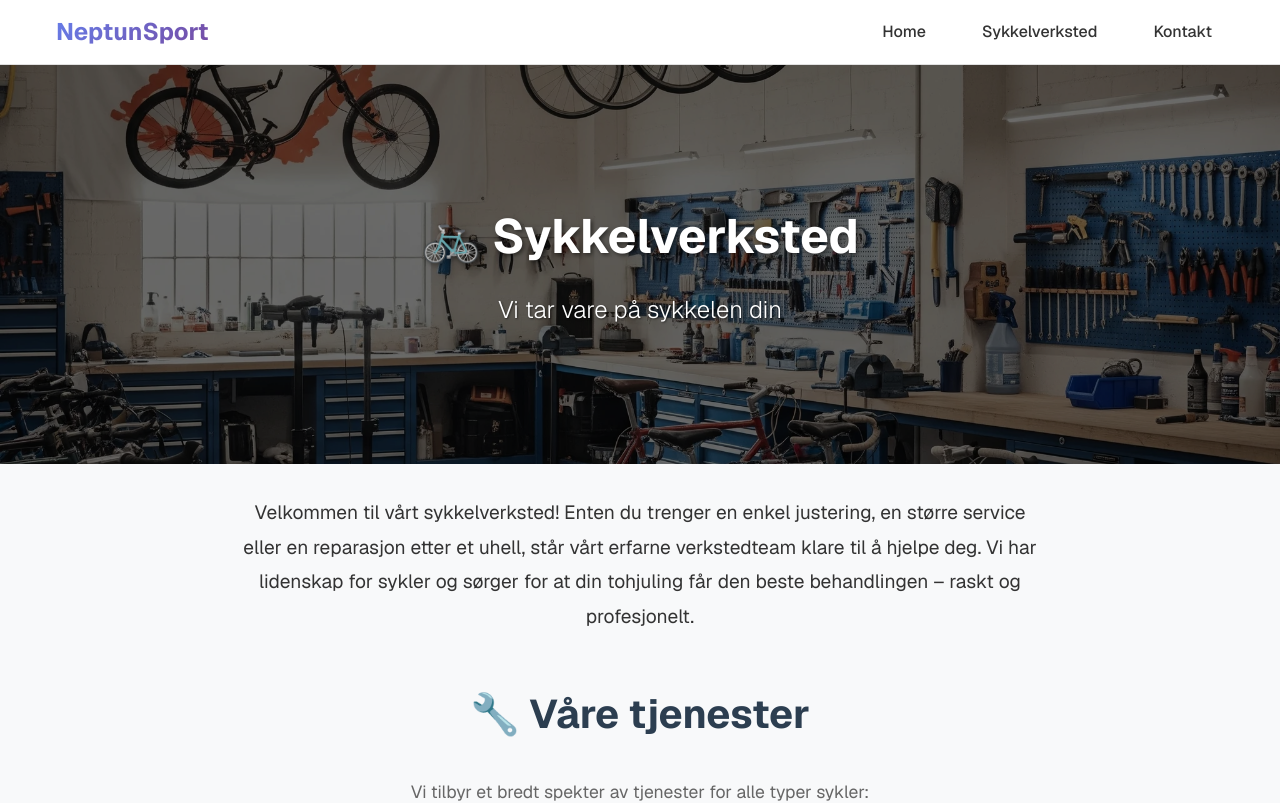
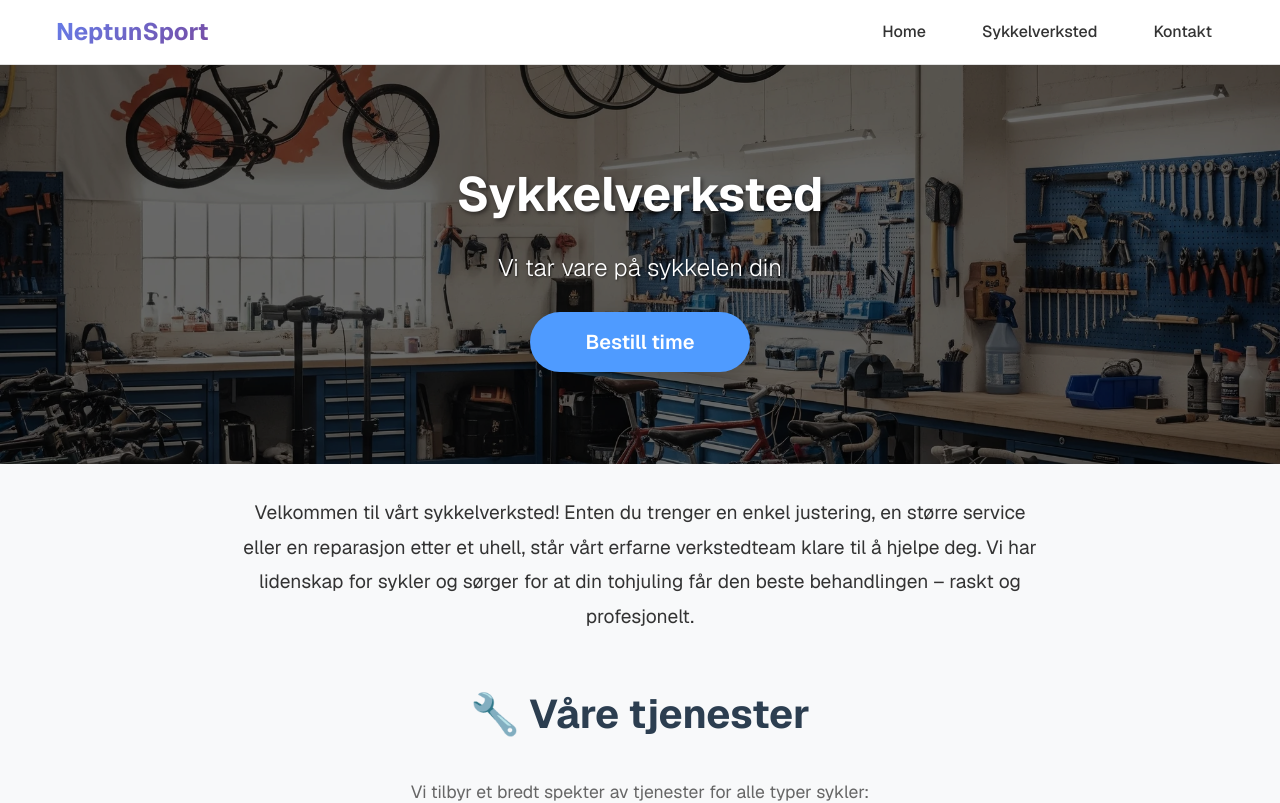
Before and after one commit to ahmet-serdar/neptunsport-singlepage, a Next.js app: page /sykkelverksted in a window 1280 px wide. Shown: the top 803 px of the page. Built offline with nearby package versions, Linux system fonts and the light colour scheme.

Commit message:
adding bestill time button

```diff
--- a/app/sykkelverksted/page.module.css
+++ b/app/sykkelverksted/page.module.css
@@ -242,6 +242,58 @@
   font-size: 1rem;
 }
 
+.bestillTimeCont{
+  width: 100%;
+  padding-left: 10px;
+  padding-right: 10px;
+  min-width: 240px;
+}
+
+.bestillTime{
+  display: inline-flex;
+  align-items: center;
+  justify-content: center;
+  margin-top: 24px;
+  padding: 14px 32px;
+  min-width: 220px;
+
+  background-color: #4F9BFF;
+  color: #ffffff;
+
+  font-size: 20px;
+  font-weight: 600;
+  text-decoration: none;
+
+  border-radius: 9999px;
+  box-shadow: 0 8px 20px rgba(0, 0, 0, 0.15);
+
+  transition:
+    transform 0.2s ease,
+    box-shadow 0.2s ease,
+    background-color 0.2s ease;
+}
+
+.bestillTime:hover {
+  background-color: #3B82F6;
+  transform: translateY(-2px);
+  box-shadow: 0 12px 28px rgba(0, 0, 0, 0.2);
+}
+
+.bestillTime:active {
+  background-color: #2563EB;
+  transform: translateY(0);
+  box-shadow: 0 6px 15px rgba(37, 99, 235, 0.35);
+}
+
+@media (max-width: 768px) {
+  .bestillTime {
+    width: 100%;
+    max-width: 400px;
+    padding: 16px 0;
+    font-size: 17px;
+  }
+}
+
 /* Responsive Design */
 @media (max-width: 768px) {
   .heroTitle {
--- a/app/sykkelverksted/page.tsx
+++ b/app/sykkelverksted/page.tsx
@@ -1,24 +1,33 @@
-'use client';
+'use client'
 
 import Image from 'next/image'
-import styles from './page.module.css';
+import styles from './page.module.css'
 
 export default function SykkelverkstedPage() {
-
   return (
     <div className={styles.container}>
       {/* Hero Image */}
       <div className={styles.heroSection}>
         <Image
-          src="/bike-workshop.webp"
-          alt="Sykkelverksted"
+          src='/bike-workshop.webp'
+          alt='Sykkelverksted'
           className={styles.heroImage}
           width={1200}
           height={600}
         />
         <div className={styles.heroOverlay}>
-          <h1 className={styles.heroTitle}>🚲 Sykkelverksted</h1>
+          <h1 className={styles.heroTitle}>Sykkelverksted</h1>
           <p className={styles.heroSubtitle}>Vi tar vare på sykkelen din</p>
+          <div className={styles.bestillTimeCont}>
+          <a
+            href='https://app.bikefolder.com/customer/invite-book/no?shopId=ea530bfb-efe2-4bc5-8335-7a2d93fad69c&bikeCardId=null'
+            target='_blank'
+            rel='noopener noreferrer'
+            className={styles.bestillTime}
+          >
+            Bestill time
+          </a>
+          </div>
         </div>
       </div>
 
@@ -26,7 +35,11 @@ export default function SykkelverkstedPage() {
       <div className={styles.content}>
         <section className={styles.introSection}>
           <p className={styles.introText}>
-            Velkommen til vårt sykkelverksted! Enten du trenger en enkel justering, en større service eller en reparasjon etter et uhell, står vårt erfarne verkstedteam klare til å hjelpe deg. Vi har lidenskap for sykler og sørger for at din tohjuling får den beste behandlingen – raskt og profesjonelt.
+            Velkommen til vårt sykkelverksted! Enten du trenger en enkel
+            justering, en større service eller en reparasjon etter et uhell,
+            står vårt erfarne verkstedteam klare til å hjelpe deg. Vi har
+            lidenskap for sykler og sørger for at din tohjuling får den beste
+            behandlingen – raskt og profesjonelt.
           </p>
         </section>
 
@@ -40,12 +53,18 @@ export default function SykkelverkstedPage() {
           <div className={styles.servicesGrid}>
             <div className={styles.serviceCard}>
               <h3>Service og vedlikehold</h3>
-              <p>Regelmessig service forlenger levetiden på sykkelen din og gir en tryggere og mer behagelig sykkelopplevelse.</p>
+              <p>
+                Regelmessig service forlenger levetiden på sykkelen din og gir
+                en tryggere og mer behagelig sykkelopplevelse.
+              </p>
             </div>
 
             <div className={styles.serviceCard}>
               <h3>Bremse- og girjustering</h3>
-              <p>Vi sørger for at gir og bremser fungerer som de skal – presist og sikkert.</p>
+              <p>
+                Vi sørger for at gir og bremser fungerer som de skal – presist
+                og sikkert.
+              </p>
             </div>
 
             <div className={styles.serviceCard}>
@@ -55,17 +74,25 @@ export default function SykkelverkstedPage() {
 
             <div className={styles.serviceCard}>
               <h3>Hjulretting og eikestramming</h3>
-              <p>Vi retter skjeve hjul og sørger for at alt ruller som det skal.</p>
+              <p>
+                Vi retter skjeve hjul og sørger for at alt ruller som det skal.
+              </p>
             </div>
 
             <div className={styles.serviceCard}>
               <h3>Demper-service</h3>
-              <p>Vi tilbyr service på dempergaffel og bakdemper – enten det gjelder rengjøring, olje- og pakningsbytte eller justering.</p>
+              <p>
+                Vi tilbyr service på dempergaffel og bakdemper – enten det
+                gjelder rengjøring, olje- og pakningsbytte eller justering.
+              </p>
             </div>
 
             <div className={styles.serviceCard}>
               <h3>Montering av deler og tilbehør</h3>
-              <p>Har du kjøpt nye pedaler, kurv, barnesete eller lys? Vi monterer det for deg.</p>
+              <p>
+                Har du kjøpt nye pedaler, kurv, barnesete eller lys? Vi monterer
+                det for deg.
+              </p>
             </div>
           </div>
         </section>
@@ -107,7 +134,8 @@ export default function SykkelverkstedPage() {
             Åpningstidene kan variere. Kontakt oss gjerne for å være sikker.
           </p>
           <p className={styles.bookingNote}>
-            <strong>NB:</strong> Vi anbefaler å bestille time på forhånd for større servicer.
+            <strong>NB:</strong> Vi anbefaler å bestille time på forhånd for
+            større servicer.
           </p>
         </section>
 
@@ -126,5 +154,5 @@ export default function SykkelverkstedPage() {
         </section>
       </div>
     </div>
-  );
+  )
 }
```
Also changed, not shown: package.json (+4 -4 lines), 1 other file (tests, documents, lock files or other folders).
